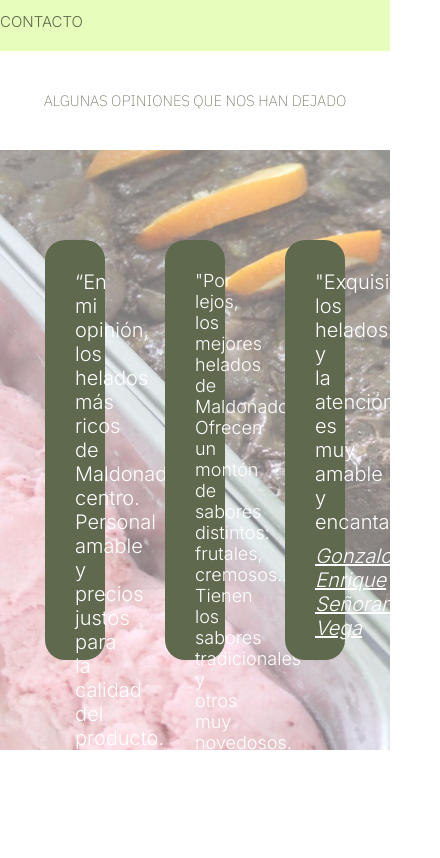
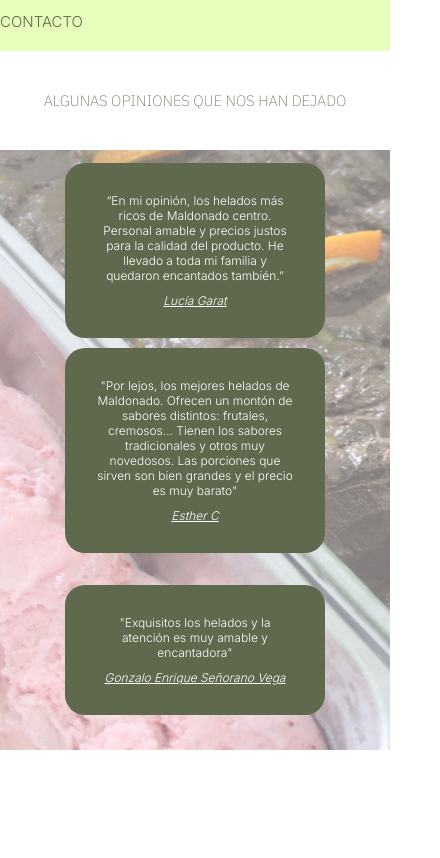
Before and after one commit to pilestevez571/heladeria-dulcinea, a website: page pages/resenas.html in a window 390 px wide. Shown: the part 242-1100 px from the top of the page, 440 px wide, since content can reach past the window. Drawn offline with Linux system fonts and the light colour scheme.

Commit message:
resenas responsive

```diff
--- a/pages/resenas.html
+++ b/pages/resenas.html
@@ -29,15 +29,15 @@
         <h1>ALGUNAS OPINIONES QUE NOS HAN DEJADO</h1>
         <section class="sectionresenas">
             <div class="resena1">
-                <p>“En mi opinión, los <br> helados más ricos <br> de Maldonado <br> centro. Personal <br> amable y precios <br> justos para la <br> calidad del producto. He <br> llevado a toda mi <br> familia y quedaron <br> encantados también.” </p>
+                <p>“En mi opinión, los helados más ricos de Maldonado centro. Personal amable y precios justos para la calidad del producto. He llevado a toda mi familia y quedaron encantados también.” </p>
                 <p class="autoresresenas">Lucía Garat</p>
             </div>
             <div class="resena2">
-                <p>"Por lejos, los mejores <br> helados de Maldonado. <br> Ofrecen un montón de sabores <br> distintos: <br> frutales, cremosos... <br> Tienen los sabores <br> tradicionales y otros <br> muy novedosos. Las <br> porciones que sirven <br> son bien grandes y el <br> precio es muy barato" </p>
+                <p>"Por lejos, los mejores helados de Maldonado.  Ofrecen un montón de sabores distintos: frutales, cremosos...  Tienen los sabores tradicionales y otros muy novedosos. Las porciones que sirven son bien grandes y el precio es muy barato" </p>
                 <p class="autoresresenas"> Esther C </p>
             </div>
             <div class="resena3">
-                <p>"Exquisitos los <br> helados y la <br> atención es muy <br> amable y encantadora" </p>
+                <p>"Exquisitos los helados y la atención es muy amable y encantadora" </p>
                 <p class="autoresresenas">Gonzalo Enrique Señorano Vega</p>
             </div>
         </section>
--- a/scss/layout/_main-resenas.scss
+++ b/scss/layout/_main-resenas.scss
@@ -10,7 +10,6 @@
 
     .resena1, .resena2, .resena3 {
         background-color: $paletadecolor1;
-        margin:15px;
         font-family: "Inter", sans-serif;
         color: white;
         padding: 30px;
@@ -18,7 +17,7 @@
         grid-row: 2/8;
         text-align: center;
         font-size: 20px;
-        align-items: center;
+        align-self: center;
 
             .autoresresenas {
                 font-style: italic;
--- a/scss/layout/mediaquery/_media-1024.scss
+++ b/scss/layout/mediaquery/_media-1024.scss
@@ -59,4 +59,34 @@
         }
     }
 
+    .sectionresenas {
+        display: grid;
+        grid-template-columns: repeat(6,1fr);
+        grid-template-rows: repeat(12,1fr);
+
+        .resena1, .resena2, .resena3 {
+            display: grid;
+            grid-column: 2/6;
+            margin: 0;
+            align-self: center;
+            font-size: 15px;
+            }
+
+        .resena1 {
+            grid-row: 2/4;
+        }
+
+        .resena2 {
+            grid-row: 6/8;
+        }
+
+        .resena3 {
+            grid-row: 10/12;
+        }
+
+
+    }
+
+
+
 }
--- a/scss/layout/mediaquery/_media-375.scss
+++ b/scss/layout/mediaquery/_media-375.scss
@@ -24,4 +24,11 @@
             }
         }
     }
+
+    .sectionresenas {
+
+        .resena1, .resena2, .resena3 {
+            font-size: 10px;
+            }
+    }
 }
--- a/scss/layout/mediaquery/_media-425.scss
+++ b/scss/layout/mediaquery/_media-425.scss
@@ -20,14 +20,27 @@
     }
 
     .textogrande {
-        font-size: 20px;}
+        font-size: 20px;
+    }
 
     .logoredes {
         width: 67px;
-        height: 74px;}
+        height: 74px;
+    }
 
     .imgnosotros {
         width: 320px;
-        height: 328px;}
+        height: 328px;
+    }
 
+    .sectionresenas {
+
+        .resena1, .resena2, .resena3 {
+            font-size: 12px;
+        }
+    }
+
+    .h2resenas {
+        font-size: 18px;
+    }
 }
--- a/scss/layout/mediaquery/_media-768.scss
+++ b/scss/layout/mediaquery/_media-768.scss
@@ -50,4 +50,10 @@
             }
         }
     }
+    .sectionresenas {
+
+        .resena1, .resena2, .resena3 {
+            font-size: 13px;
+            }
+    }
 }
```
Also changed, not shown: pages/contacto.html (+1 -1 lines), pages/nosotros.html (+1 -3 lines), css/style.css.
